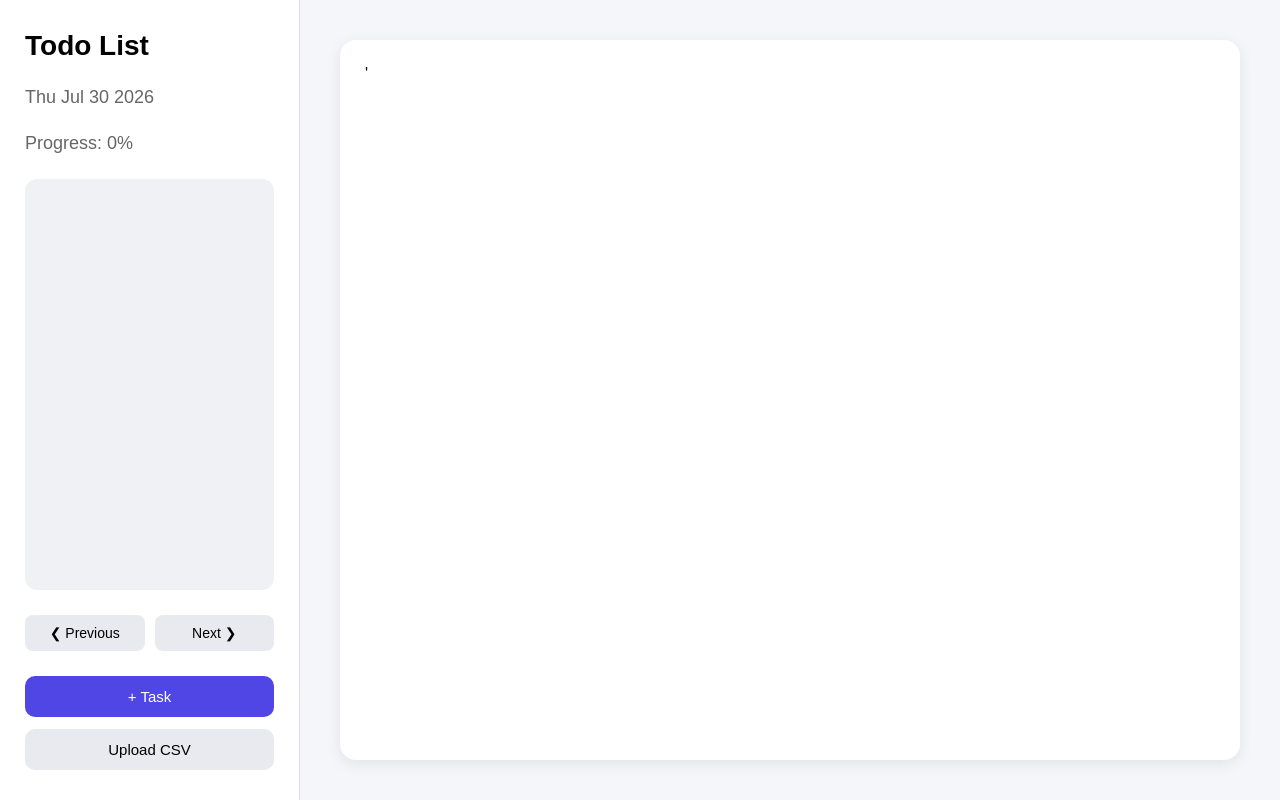
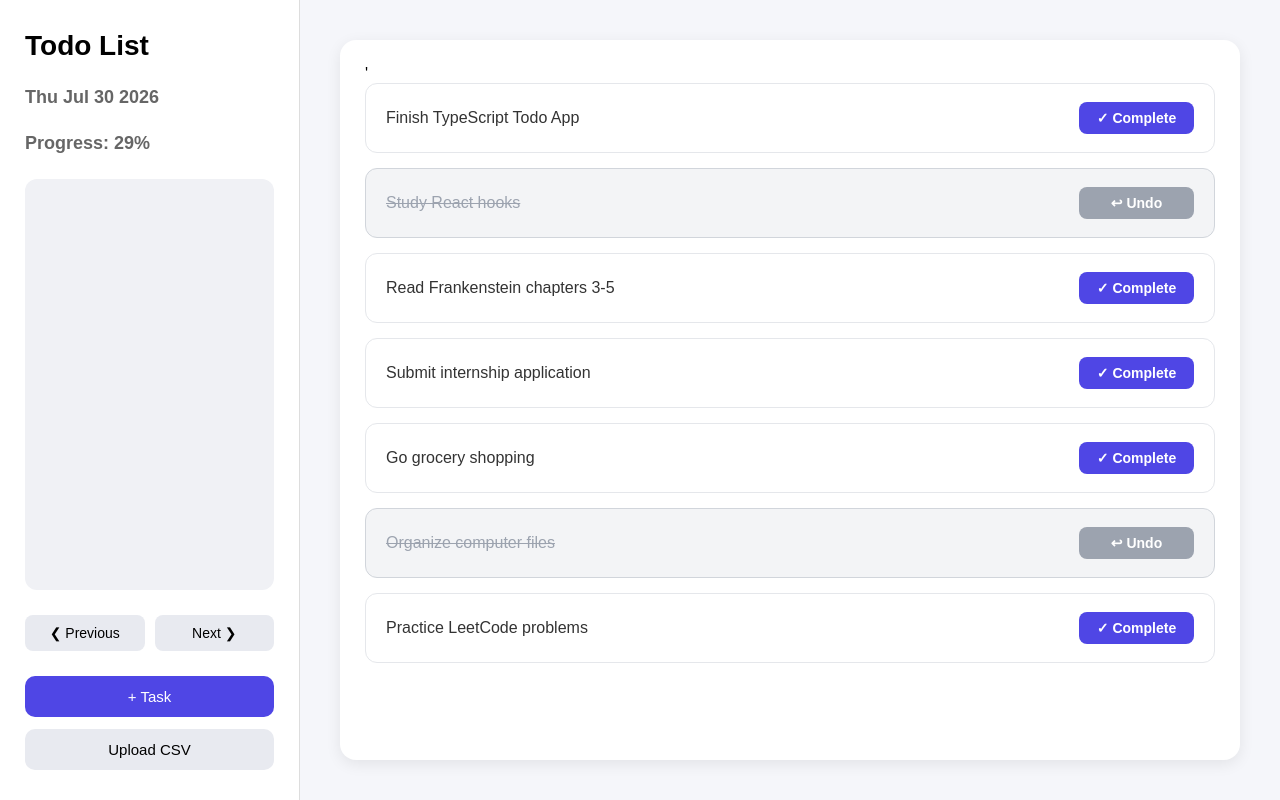
Before and after one commit to AudreyBurrell/todo-typescript, a React (Vite) app: page / in a window 1280 px wide. Built offline with nearby package versions, Linux system fonts and the light colour scheme.

Commit message:
Getting the progress to update and turn a different color depending on the value

```diff
--- a/src/App.tsx
+++ b/src/App.tsx
@@ -1,34 +1,106 @@
 import type { Task } from "./types/Task";
+import TaskItem from "./components/TaskItem";
 import "./styles/App.css";
 
-import { useState } from "react";
+import { useState, useEffect } from "react";
 
 function App() {
+    const [tasks, setTasks] = useState<Task[]>([
+        {
+            id: 1,
+            title: "Finish TypeScript Todo App",
+            completed: false,
+            date: new Date(2026, 6, 29),
+            priority: "HIGH",
+        },
+        {
+            id: 2,
+            title: "Study React hooks",
+            completed: true,
+            date: new Date(2026, 6, 29),
+            priority: "MEDIUM",
+        },
+        {
+            id: 3,
+            title: "Read Frankenstein chapters 3-5",
+            completed: false,
+            date: new Date(2026, 6, 29),
+            priority: "LOW",
+        },
+        {
+            id: 4,
+            title: "Submit internship application",
+            completed: false,
+            date: new Date(2026, 6, 30),
+            priority: "HIGH",
+        },
+        {
+            id: 5,
+            title: "Go grocery shopping",
+            completed: false,
+            date: new Date(2026, 6, 30),
+            priority: "MEDIUM",
+        },
+        {
+            id: 6,
+            title: "Organize computer files",
+            completed: true,
+            date: new Date(2026, 6, 28),
+            priority: "LOW",
+        },
+        {
+            id: 7,
+            title: "Practice LeetCode problems",
+            completed: false,
+            date: new Date(2026, 6, 31),
+            priority: "HIGH",
+        },
+    ]);
+    useEffect(() => {
+        updateProgress();
+    }, [tasks]);
+
+
     const [currentProgress, setProgress] = useState(0);
+
+
     let currentDate = new Date().toDateString();
+    const totalTasks = tasks.length;
+
+    function updateProgress() {
+        let completeTasks = 0;
+        for (let task of tasks) {
+            if (task.completed) {
+                completeTasks++;
+            }
+        }
+        let newProgress = Math.round((completeTasks / totalTasks) * 100);
+        setProgress(newProgress);
+    }
+
+    function toggleTask(id: number) {
+        setTasks(
+            tasks.map((task) => {
+                if (task.id === id) {
+                    return {
+                        ...task,
+                        completed: !task.completed
+                    }
+                } else {
+                    return task;
+                }
+            })
+        )
+    }
+
+
 
     return (
         <main className="app">
-            {/* WHAT I WANT
-                Left hand side:
-                    Title of application
-                    Date
-                    Filtering materials
-                    Progress for just that day
-                    Previous Date
-                    Tomorrow
-                    Add task
-                    Upload CSV
-                Right hand side:
-                    Where the tasks show up
-                    Delete button for the tasks
-                    Priority?
-
-            */}
             <div className="leftSideBar">
                 <h2>Todo List</h2>
                 <p id="date-display">{currentDate}</p>
-                <p id="progress-display">Progress: {currentProgress}%</p>
+                <p id="progress-display" className={currentProgress < 50 ? "regular-progress" : "green-progress"}>Progress: {currentProgress}%</p>
                 <div className="filterArea">
                     {/*When ready, filtering stuff goes here */}
                 </div>
@@ -44,6 +116,11 @@ function App() {
             <div className="rightSideBar">
                 <div className="toDoListArea">'
                     {/* to-do list appears here with title, delete button, and prioirty*/}
+                    <ul className="taskList">
+                        {tasks.map((task) => (
+                            <TaskItem key={task.id} task={task} onToggle={toggleTask} />
+                        ))}
+                    </ul>
                 </div>
             </div>
 
--- /dev/null
+++ b/src/components/TaskItem.tsx
@@ -0,0 +1,24 @@
+import type { Task } from "../types/Task";
+
+interface TaskItemProps {
+    task: Task;
+    onToggle: (id: number) => void;
+}
+
+function TaskItem({task, onToggle}: TaskItemProps) {
+    return (
+        <>
+            <li className={task.completed ? "task task_completed" : "task"}>
+                <span className="taskTitle">
+                    {task.title}
+                </span>
+
+                <button onClick={() => onToggle(task.id)}>
+                    {task.completed ? "↩ Undo" : "✓ Complete"}
+                </button>
+            </li>
+        </>
+    )
+}
+
+export default TaskItem;
--- a/src/styles/App.css
+++ b/src/styles/App.css
@@ -43,7 +43,17 @@ body {
     font-size: 18px;
     color: #666;
     margin: 0;
+    font-weight: bold;
 }
+
+.regular-progress {
+    color: #666 !important;
+}
+
+.green-progress {
+    color: #2d8e5a !important;
+}
+
 
 
 /* Filters */
@@ -147,3 +157,83 @@ body {
 
     box-shadow: 0 4px 15px rgba(0,0,0,0.08);
 }
+
+.taskList {
+    list-style: none;
+    padding: 0;
+    margin: 0;
+
+    display: flex;
+    flex-direction: column;
+    gap: 15px;
+
+    width: 100%;
+}
+
+
+.task:hover {
+    transform: translateY(-2px);
+    box-shadow: 0 5px 12px rgba(0, 0, 0, 0.08);
+}
+
+.task_completed .taskTitle {
+    text-decoration: line-through;
+    color: #9ca3af;
+}
+
+.task {
+    display: flex;
+    justify-content: space-between;
+    align-items: center;
+
+    padding: 18px 20px;
+
+    background-color: white;
+    border: 1px solid #e5e7eb;
+    border-radius: 12px;
+
+    color: #333;
+
+    transition: all 0.2s ease;
+}
+
+.task_completed {
+    background-color: #f3f4f6;
+    border-color: #d1d5db;
+    color: #9ca3af;
+}
+
+.task button {
+    width: 115px;
+    padding: 8px 12px;
+
+    border: none;
+    border-radius: 8px;
+
+    background-color: #4f46e5;
+    color: white;
+
+    font-size: 14px;
+    font-weight: 600;
+
+    cursor: pointer;
+
+    transition: background-color 0.2s ease, transform 0.2s ease;
+}
+
+.task button:hover {
+    background-color: #4338ca;
+    transform: translateY(-1px);
+}
+
+.task button:active {
+    transform: translateY(0);
+}
+
+.task_completed button {
+    background-color: #9ca3af;
+}
+
+.task_completed button:hover {
+    background-color: #6b7280;
+}
```
